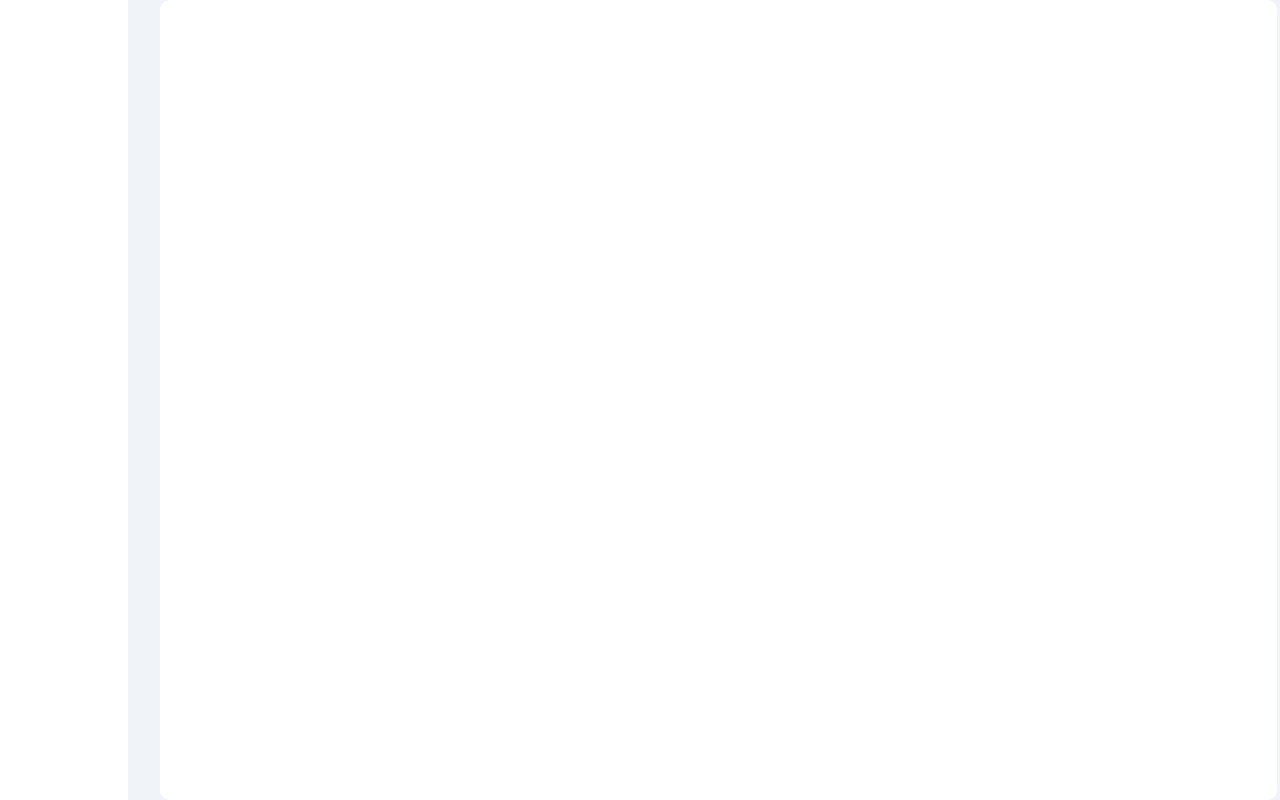
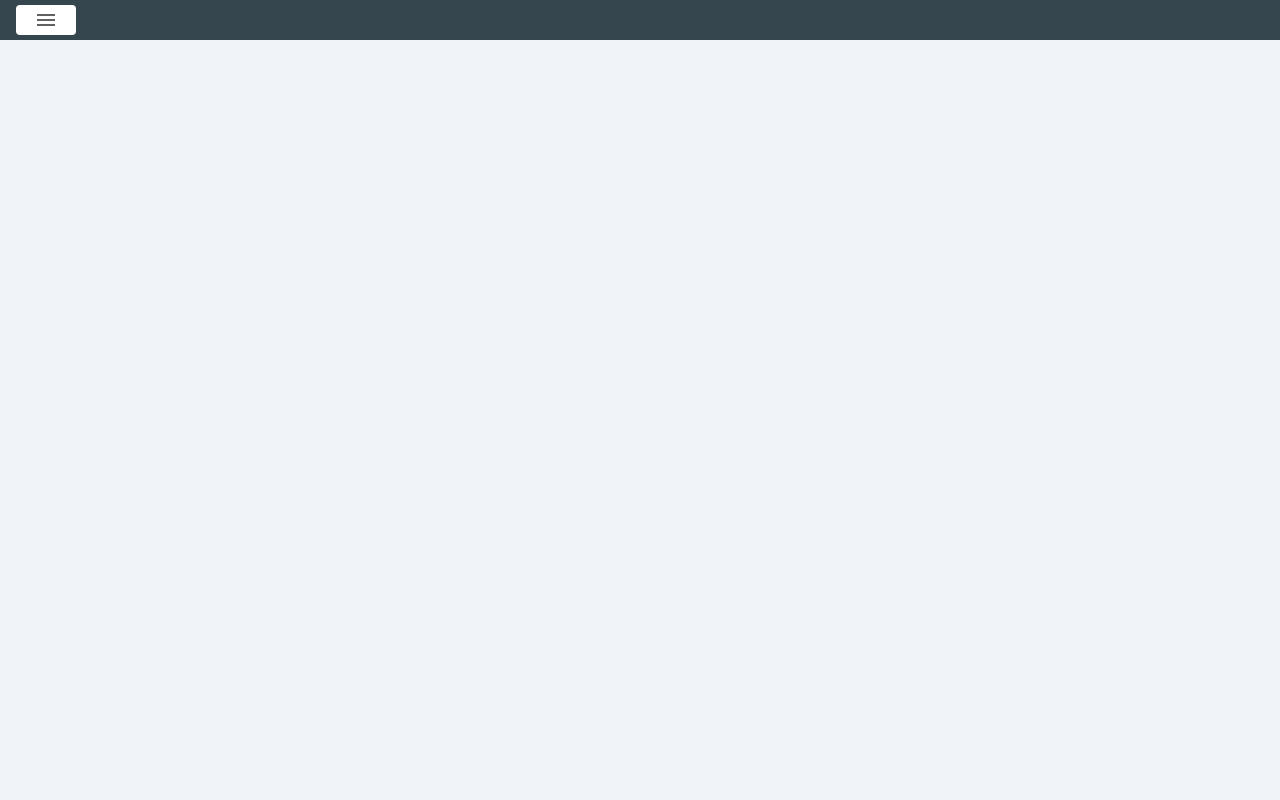
Before and after one commit to Alyc0ne/iCart-Angular, an Angular app: page / in a window 1280 px wide. Built offline with nearby package versions, Linux system fonts and the light colour scheme.

Commit message:
modified design

```diff
--- a/src/app/app.component.html
+++ b/src/app/app.component.html
@@ -4,11 +4,19 @@
         <mat-progress-spinner diameter=50 mode="indeterminate" color="primary"></mat-progress-spinner>
     </div>
   </div>     -->
-  <app-left-bar></app-left-bar>
-  <!-- <app-top-bar></app-top-bar> -->
-  <div class="container">
-    <div class="container-detail">
-      <router-outlet></router-outlet>
-    </div>
-  </div>
+
+  <mat-drawer-container class="container" >
+    <mat-drawer [(opened)]="isToggle" mode="over">I'm a drawer</mat-drawer>
+    <mat-drawer-content>
+      <app-top-bar (isToggle)="isToggle" (drawerToggle)="isToggle = $event"></app-top-bar>
+      <!-- <div class="container"> -->
+        <div class="container-detail">
+          <router-outlet></router-outlet>
+        </div>
+      <!-- </div>  -->
+
+    </mat-drawer-content>
+  </mat-drawer-container>
+
+  <!-- <app-left-bar></app-left-bar> -->
 </div>
--- a/src/app/app.component.ts
+++ b/src/app/app.component.ts
@@ -7,5 +7,7 @@ import { Component } from '@angular/core';
 })
 
 export class AppComponent {
+  isToggle: boolean = false;
+
   title = 'iCart-Angular';
 }
--- /dev/null
+++ b/src/app/default/top-bar/top-bar.component.css
@@ -0,0 +1,5 @@
+.drawerToggle {
+    background-color: white;
+    min-width: 60px;
+    padding: 3px 16px;
+}
--- /dev/null
+++ b/src/app/default/top-bar/top-bar.component.html
@@ -0,0 +1,3 @@
+<button class="drawerToggle" (click)="drawerToggle.emit(!isToggle);">
+    <i class="material-icons">menu</i>
+</button>
--- a/src/app/modules/product/List/product.component.html
+++ b/src/app/modules/product/List/product.component.html
@@ -7,9 +7,36 @@
         <i class="material-icons">search</i>
         <input type="text" name="" id="" placeholder="Search Products">
     </div>
-    <a class="button blue-button" (click)="callProductModal(null)">
-        ADD NEW PRODUCT
-    </a>
+
+    <div class="groupAction">
+        <button class="blue-button" (click)="callProductModal(null)">
+            ADD NEW PRODUCT
+        </button>
+
+        <!-- <button class="action-info">
+            <i class="material-icons">filter_list</i>
+        </button> -->
+
+        <button class="multipleAction" [matMenuTriggerFor]="menu" disabled>
+            <i class="material-icons">more_vert</i> Action
+        </button>
+        <mat-menu #menu="matMenu">
+        <button mat-menu-item>
+            <i class="material-icons">dialpad</i>
+            <span>Redial</span>
+        </button>
+        <button mat-menu-item disabled>
+            <i class="material-icons">voicemail</i>
+            <span>Check voice mail</span>
+        </button>
+        <button mat-menu-item>
+            <i class="material-icons">notifications_off</i>
+            <span>Disable alerts</span>
+        </button>
+        </mat-menu>
+
+
+    </div>
 </div>
 
 <div class="table-wrapper">
--- a/src/app/modules/product/Shared/product-modal.component.ts
+++ b/src/app/modules/product/Shared/product-modal.component.ts
@@ -135,6 +135,7 @@ export class ProductModalComponent {
                 txtAlertHeader: "ไม่สามารถดำเนินการได้",
                 txtAlertContent: "กรุณาบันทึกหน่วยนับ" //"เนื่องจากสินค้าต้องมีหน่วยนับอย่างน้อย 1 หน่วยนับ"
             }
+            dialogConfig.position= { top: '50px' }
 
             this.dialog.open(AlertModalComponent, dialogConfig);
         }
--- a/src/styles.css
+++ b/src/styles.css
@@ -14,6 +14,22 @@ body {
 }
 
 .container {
+    width: 100%;
+    height: calc(100% - 40px);
+    /* margin: 0 2rem; */
+    background: white;
+    /* border-radius: 10px;
+    padding: 1rem; */
+    padding-top: 0;
+}
+
+mat-drawer-content {
+    display: flex;
+    flex-direction: column;
+    align-items: flex-start;
+}
+
+/* .container {
     width: calc(100% - 35px);
     height: calc(var(--vh, 1vh)*100);
     margin: 0 2rem;
@@ -21,7 +37,7 @@ body {
     border-radius: 10px;
     padding: 1rem;
     padding-top: 0;
-}
+} */
 
 .container-detail {
     padding: 0 2rem;
@@ -127,6 +143,25 @@ label {
     padding-right: 4px;
 }
 
+.groupAction {
+    display: flex;
+}
+
+.groupAction button {
+    margin-left: 10px;
+}
+
+button.multipleAction {
+    height: 35px;
+    min-width: 40px;
+    background-color: #fafbfc;
+    border-color: rgba(27, 31, 35, 0.15);
+}
+
+button.multipleAction > i {
+    color: white;
+}
+
 .top-bar {
     height: 50px;
     width: 100%;
@@ -135,7 +170,7 @@ label {
 
 app-top-bar {
     width: 100%;
-    height: 68px;
+    height: 40px;
     background-color: #35464F;
     padding: 16px;
     display: flex;
@@ -150,8 +185,8 @@ app-top-bar h1{
 }
 
 .app-main {
-    display: grid;
-    grid-template-columns: 10vw auto;
+    /* display: grid;
+    grid-template-columns: 10vw auto; */
 }
 
 app-left-bar {
```
Also changed, not shown: src/app/app.module.ts (+7 -1 lines), src/app/default/top-bar/top-bar.component.ts (added, +14 -0 lines).
